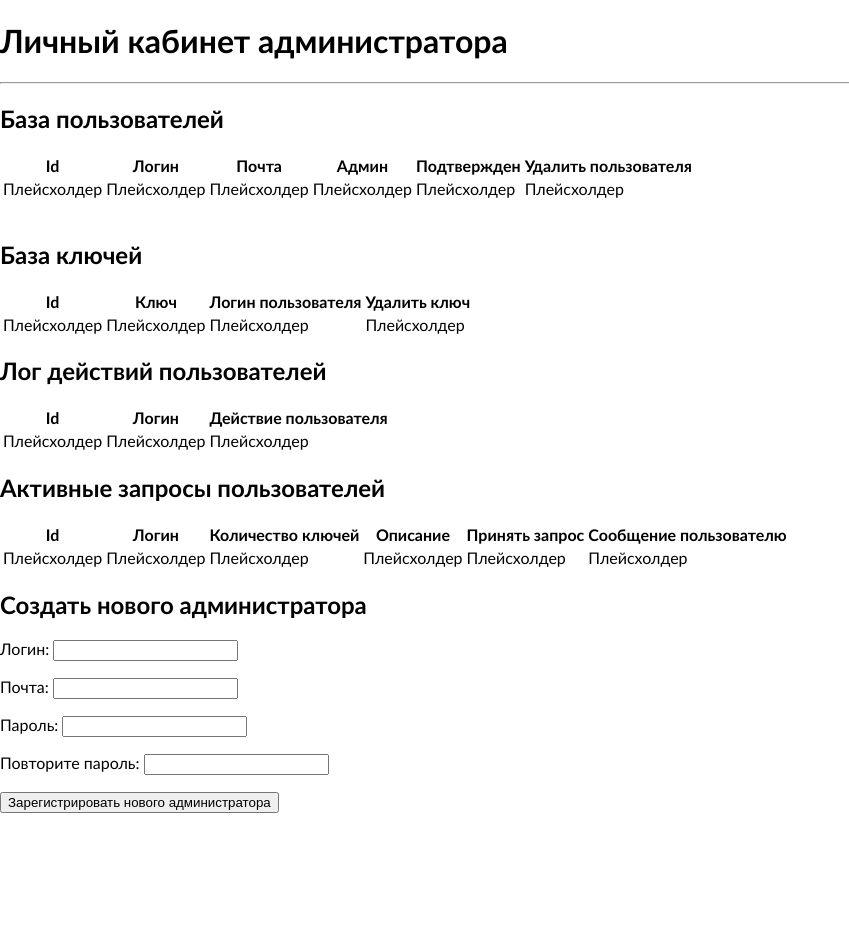
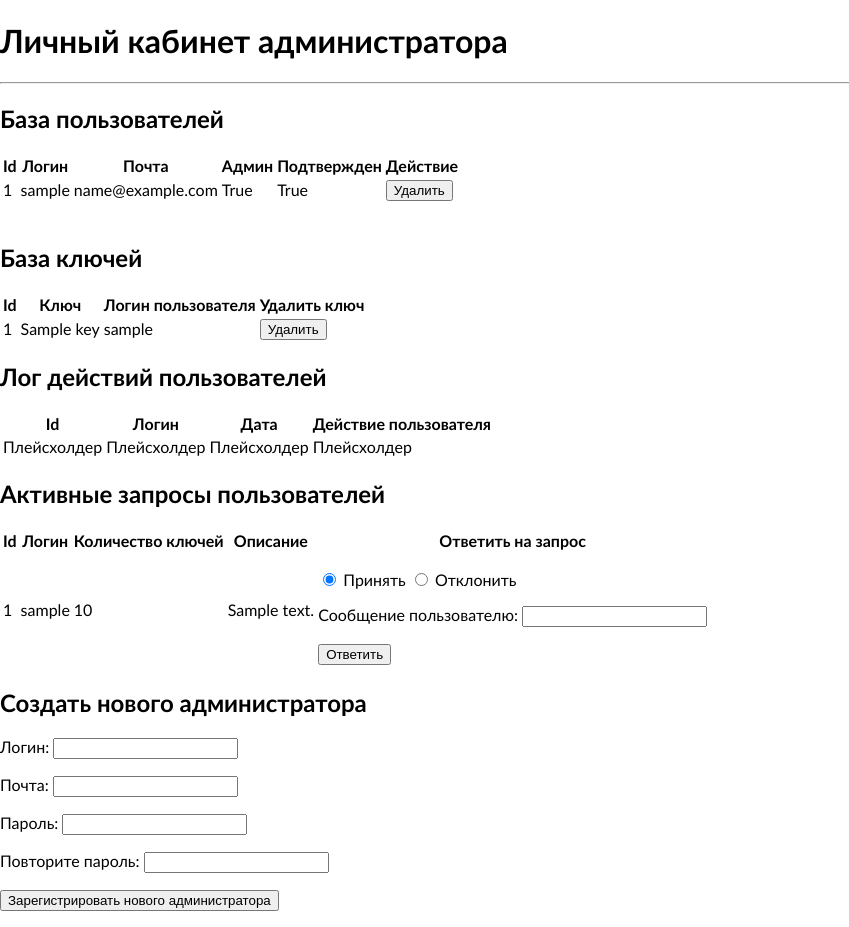
Before and after one commit to Docent681/docent-vpn, a Flask app: page /admin_dashboard in a window 1280 px wide. Shown: the whole page, without its empty margins (0-849 px from the left). Before the commit the page ends 813 px from the top, so only its background shows below. Run offline with Flask 3, Linux system fonts and the light colour scheme; the visitor is signed in with stand-in values (Sample User, id 1); tables that the repository leaves empty hold one stand-in row (values such as "Sample post").

Commit message:
R: inputs in the admin .html

```diff
--- a/backend/app.py
+++ b/backend/app.py
@@ -173,9 +173,32 @@ def request_key():
     return redirect(url_for('user_dashboard'))
 
 #Основная страница администратора
-@app.route('/admin_dashboard', methods=['GET', 'POST'])
+@app.route('/admin_dashboard', methods=['GET'])
 def admin_dashboard():
-    return render_template('admin_dashboard.html')
+    current_admin = session.get('current_user_login')
+    if not current_admin:
+        return redirect(url_for('login'))
+    keys = Key.query.all()
+    users = User.query.all()
+    reqs = Request.query.all()
+
+    return render_template('admin_dashboard.html', users=users, reqs=reqs, keys=keys )
+
+@app.route('/admin_delete_user', methods=['POST'])
+def admin_delete_user():
+    return redirect(url_for('admin_dashboard'))
+
+@app.route('/admin_delete_key', methods=['POST'])
+def admin_delete_key():
+    return redirect(url_for('admin_dashboard'))
+
+@app.route('/admin_answer_request', methods=['POST'])
+def admin_answer_request():
+    return redirect(url_for('admin_dashboard'))
+
+@app.route('/create_new_admin', methods=['POST'])
+def create_new_admin():
+    return redirect(url_for('admin_dashboard'))
 
 
 if __name__ == "__main__":
--- a/backend/templates/admin_dashboard.html
+++ b/backend/templates/admin_dashboard.html
@@ -8,6 +8,7 @@
 <h1>Личный кабинет администратора</h1>
 <hr>
 <h2>База пользователей</h2>
+{% if users %}
 <table>
     <tr>
         <th>Id</th>
@@ -15,25 +16,77 @@
         <th>Почта</th>
         <th>Админ</th>
         <th>Подтвержден</th>
-        <th>Удалить пользователя</th>
+        <th>Действие</th>
     </tr>
+    {% for user in users %}
     <tr>
-        <td>Плейсхолдер</td>
-        <td>Плейсхолдер</td>
-        <td>Плейсхолдер</td>
-        <td>Плейсхолдер</td>
-        <td>Плейсхолдер</td>
-        <td>Плейсхолдер</td>
+        <td>
+            {{ user.id }}
+        </td>
+        <td>
+            {{ user.username }}
+        </td>
+        <td>
+            {{ user.email }}
+        </td>
+        <td>
+            {{ user.is_admin }}
+        </td>
+        <td>
+            {{ user.is_confirmed }}
+        </td>
+        <td>
+            <form action="{{ url_for('admin_delete_user') }}" method="POST">
+                <input type="hidden" name="user_id" value="{{ user.id }}">
+                <button type="submit" onclick="return confirm('Удалить пользователя?')">Удалить</button>
+            </form>
+        </td>
     </tr>
+    {% endfor %}
 </table>
+{% else %}
+<p>Пользователей в системе не обнаружено</p>
+{% endif %}
 <br>
 <h2>База ключей</h2>
+{% if keys %}
 <table>
     <tr>
         <th>Id</th>
         <th>Ключ</th>
         <th>Логин пользователя</th>
         <th>Удалить ключ</th>
+    </tr>
+    {% for key in keys %}
+    <tr>
+        <td>
+            {{ key.id }}
+        </td>
+        <td>
+            {{ key.keyname }}
+        </td>
+        <td>
+            {{ key.username }}
+        </td>
+        <td>
+            <form action="{{ url_for('admin_delete_key') }}" method="POST">
+                <input type="hidden" name="key_id" value="{{ key.id }}">
+                <button type="submit" onclick="return confirm('Удалить ключ?')">Удалить</button>
+            </form>
+        </td>
+    </tr>
+    {% endfor %}
+</table>
+{% else %}
+<p>Ключей в системе не обнаружено</p>
+{% endif %}
+<h2>Лог действий пользователей</h2>
+<table>
+    <tr>
+        <th>Id</th>
+        <th>Логин</th>
+        <th>Дата</th>
+        <th>Действие пользователя</th>
     </tr>
     <tr>
         <td>Плейсхолдер</td>
@@ -42,41 +95,59 @@
         <td>Плейсхолдер</td>
     </tr>
 </table>
-<h2>Лог действий пользователей</h2>
-<table>
-    <tr>
-        <th>Id</th>
-        <th>Логин</th>
-        <th>Действие пользователя</th>
-    </tr>
-    <tr>
-        <td>Плейсхолдер</td>
-        <td>Плейсхолдер</td>
-        <td>Плейсхолдер</td>
-    </tr>
-</table>
 <h2>Активные запросы пользователей</h2>
+{% if reqs %}
 <table>
     <tr>
         <th>Id</th>
         <th>Логин</th>
         <th>Количество ключей</th>
         <th>Описание</th>
-        <th>Принять запрос</th>
-        <th>Сообщение пользователю</th>
+        <th>Ответить на запрос</th>
     </tr>
+    {% for req in reqs %}
     <tr>
-        <td>Плейсхолдер</td>
-        <td>Плейсхолдер</td>
-        <td>Плейсхолдер</td>
-        <td>Плейсхолдер</td>
-        <td>Плейсхолдер</td>
-        <td>Плейсхолдер</td>
+        <td>
+            {{ req.id }}
+        </td>
+        <td>
+            {{ req.username }}
+        </td>
+        <td>
+            {{ req.quantity }}
+        </td>
+        <td>
+            {{ req.description }}
+        </td>
+        <td>
+            <form action="{{ url_for('admin_answer_request') }}" method="POST">
+                <input type="hidden" name="req_id" value="{{ req.id }}">
+
+                <p>
+                <input type="radio" id="positive" name="answer_request" value="positive" checked>
+                <label for="positive">Принять</label>
+
+                <input type="radio" id="negative" name="answer_request" value="negative" >
+                <label for="negative">Отклонить</label>
+                </p>
+
+                <p>
+                <label for="answer_message">Сообщение пользователю: </label>
+                <input type="text" id="answer_message" name="answer_message">
+                </p>
+
+                <button type="submit">Ответить</button>
+            </form>
+        </td>
     </tr>
+    {% endfor %}
 </table>
+{% else %}
+<p>Активных запросов не обнаружено</p>
+{% endif %}
 
 <h2>Создать нового администратора</h2>
-<form action="{{ url_for('admin_dashboard') }}"   method="POST">
+<form action="{{ url_for('create_new_admin') }}"   method="POST">
     <p>
         <label for="username"> Логин: </label>
         <input type="text" id="username" name="username" required>
```
